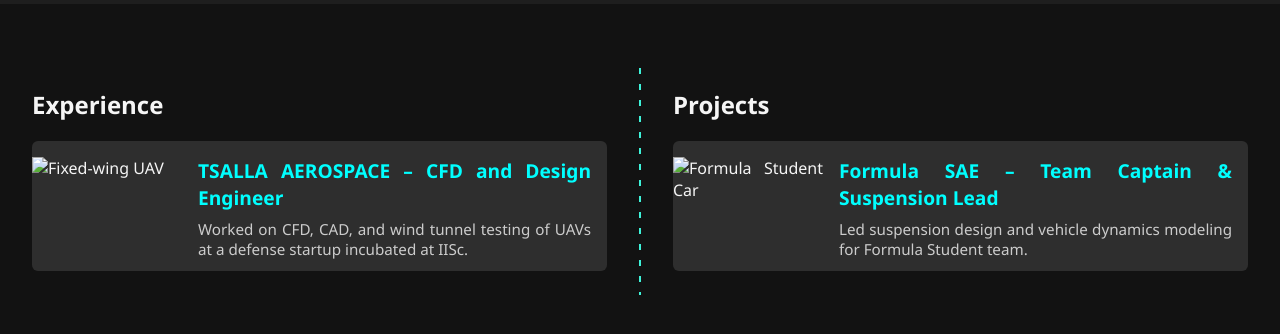
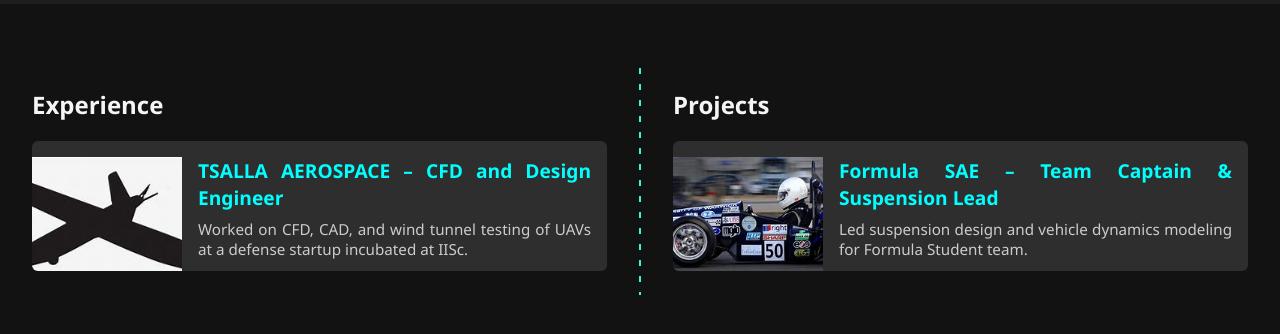
Before and after one commit to ritikg99/ritikg99.github.io, a plain HTML site: page index.html in a window 1280 px wide. Shown: the part 82-416 px from the top of the page. Drawn offline with Linux system fonts and the light colour scheme.

Commit message:
Index 3 (List kind of view, tiles removed 2)

```diff
--- a/index.html
+++ b/index.html
@@ -79,7 +79,7 @@
       <div class="experience">
         <h2>Experience</h2>
         <div class="entry">
-          <img src="assets/images/fixedwing.jpg" alt="Fixed-wing UAV" />
+          <img src="assets/images/fixedwing.jpeg" alt="Fixed-wing UAV" />
           <div class="entry-text">
             <a class="entry-title" href="tsalla.html">TSALLA AEROSPACE – CFD and Design Engineer</a>
             <div class="entry-desc">Worked on CFD, CAD, and wind tunnel testing of UAVs at a defense startup incubated at IISc.</div>
@@ -93,7 +93,7 @@
       <div class="project">
         <h2>Projects</h2>
         <div class="entry">
-          <img src="assets/images/formulacar.jpg" alt="Formula Student Car" />
+          <img src="assets/images/formulacar.jpeg" alt="Formula Student Car" />
           <div class="entry-text">
             <a class="entry-title" href="fsae.html">Formula SAE – Team Captain & Suspension Lead</a>
             <div class="entry-desc">Led suspension design and vehicle dynamics modeling for Formula Student team.</div>
```
